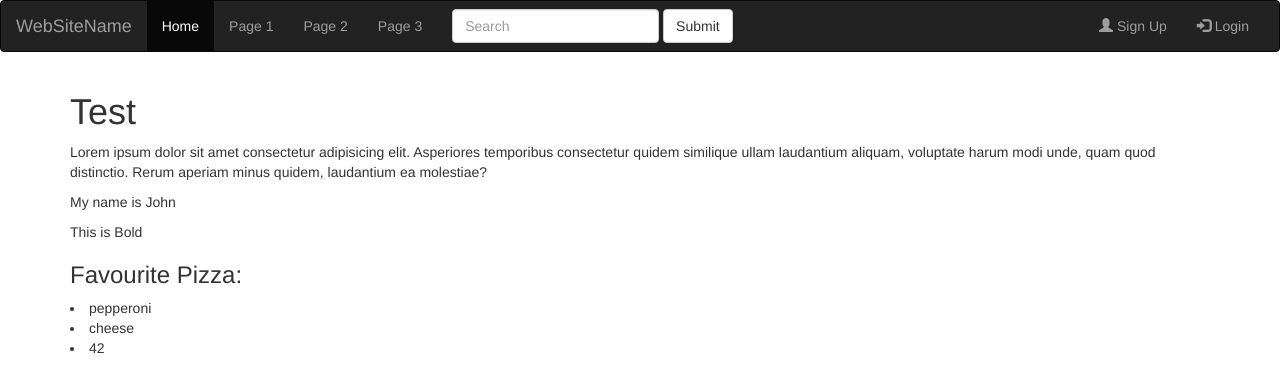
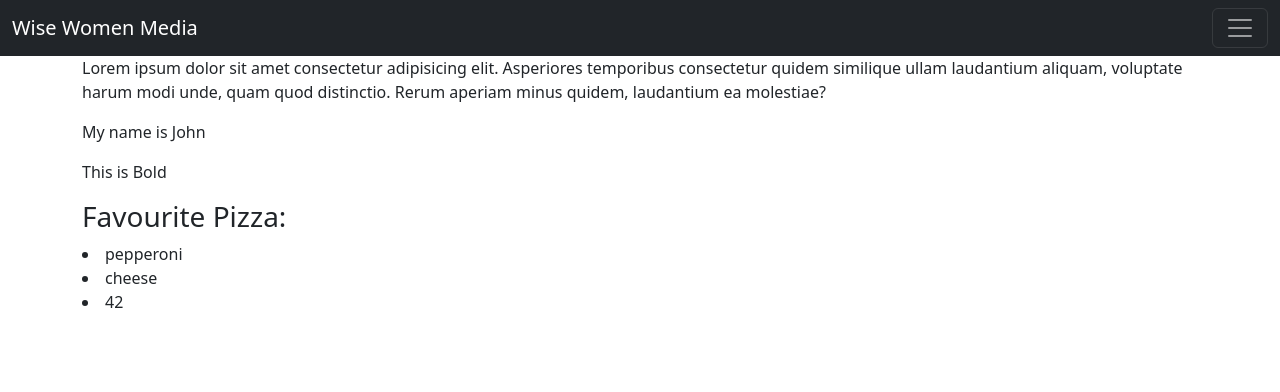
Before and after one commit to savannabergen/Flask-Blog, a Flask app: page / in a window 1280 px wide. Shown: the top 392 px of the page. Run offline with Flask 3, Linux system fonts and the light colour scheme; some libraries are stand-ins or nearby versions.

Commit message:
Updated Navbar

```diff
--- a/templates/base.html
+++ b/templates/base.html
@@ -1,16 +1,22 @@
-<!DOCTYPE html>
+<!doctype html>
 <html lang="en">
-<head>
-    <meta charset="UTF-8">
-    <meta name="viewport" content="width=device-width, initial-scale=1.0">
-    <title>Flask Blog</title>
-    <link rel="stylesheet" href="https://maxcdn.bootstrapcdn.com/bootstrap/3.4.1/css/bootstrap.min.css">
-</head>
-<body>
+  <head>
+    <meta charset="utf-8">
+    <meta name="viewport" content="width=device-width, initial-scale=1">
+    <title>Wise Women Media</title>
+    <link href="https://cdn.jsdelivr.net/npm/bootstrap@5.3.3/dist/css/bootstrap.min.css" rel="stylesheet" integrity="sha384-QWTKZyjpPEjISv5WaRU9OFeRpok6YctnYmDr5pNlyT2bRjXh0JMhjY6hW+ALEwIH" crossorigin="anonymous">
+  </head>
+  <body>
     {% include 'navbar.html' %}
     <div class="container">
     {% block content %}
     {% endblock %}
     </div>
-</body>
+
+    <script src="https://cdn.jsdelivr.net/npm/bootstrap@5.3.3/dist/js/bootstrap.bundle.min.js" integrity="sha384-YvpcrYf0tY3lHB60NNkmXc5s9fDVZLESaAA55NDzOxhy9GkcIdslK1eN7N6jIeHz" crossorigin="anonymous"></script>
+    <script src="https://cdn.jsdelivr.net/npm/@popperjs/core@2.11.8/dist/umd/popper.min.js"
+    integrity="sha384-I7E8VVD/ismYTF4hNIPjVp/Zjvgyol6VFvRkX/vR+Vc4jQkC+hVqc2pM8ODewa9r" crossorigin="anonymous"></script>
+    <script src="https://cdn.jsdelivr.net/npm/bootstrap@5.3.3/dist/js/bootstrap.min.js"
+    integrity="sha384-0pUGZvbkm6XF6gxjEnlmuGrJXVbNuzT9qBBavbLwCsOGabYfZo0T0to5eqruptLy" crossorigin="anonymous"></script>
+  </body>
 </html>
--- a/templates/navbar.html
+++ b/templates/navbar.html
@@ -1,30 +1,41 @@
-<nav class="navbar navbar-inverse">
+<nav class="navbar navbar-dark bg-dark fixed-top">
     <div class="container-fluid">
-      <div class="navbar-header">
-        <button type="button" class="navbar-toggle" data-toggle="collapse" data-target="#myNavbar">
-          <span class="icon-bar"></span>
-          <span class="icon-bar"></span>
-          <span class="icon-bar"></span>
-        </button>
-        <a class="navbar-brand" href="#">WebSiteName</a>
-      </div>
-      <div class="collapse navbar-collapse" id="myNavbar">
-        <ul class="nav navbar-nav">
-          <li class="active"><a href="#">Home</a></li>
-          <li><a href="#">Page 1</a></li>
-          <li><a href="#">Page 2</a></li>
-          <li><a href="#">Page 3</a></li>
-        </ul>
-        <form class="navbar-form navbar-left" action="/action_page.php">
-            <div class="form-group">
-              <input type="text" class="form-control" placeholder="Search">
-            </div>
-            <button type="submit" class="btn btn-default">Submit</button>
+      <a class="navbar-brand" href="{{ url_for('index') }}">Wise Women Media</a>
+      <button class="navbar-toggler" type="button" data-bs-toggle="offcanvas" data-bs-target="#offcanvasDarkNavbar" aria-controls="offcanvasDarkNavbar" aria-label="Toggle navigation">
+        <span class="navbar-toggler-icon"></span>
+      </button>
+      <div class="offcanvas offcanvas-end text-bg-dark" tabindex="-1" id="offcanvasDarkNavbar" aria-labelledby="offcanvasDarkNavbarLabel">
+        <div class="offcanvas-header">
+          <h5 class="offcanvas-title" id="offcanvasDarkNavbarLabel">Wise Women Media</h5>
+          <button type="button" class="btn-close btn-close-white" data-bs-dismiss="offcanvas" aria-label="Close"></button>
+        </div>
+        <div class="offcanvas-body">
+          <ul class="navbar-nav justify-content-end flex-grow-1 pe-3">
+            <li class="nav-item">
+              <a class="nav-link active" aria-current="page" href="{{ url_for('index') }}">Home</a>
+            </li>
+            <li class="nav-item">
+              <a class="nav-link" href=" {{ url_for('user', name='John') }}">User Profile</a>
+            </li>
+            <li class="nav-item dropdown">
+              <a class="nav-link dropdown-toggle" href="#" role="button" data-bs-toggle="dropdown" aria-expanded="false">
+                Dropdown
+              </a>
+              <ul class="dropdown-menu dropdown-menu-dark">
+                <li><a class="dropdown-item" href="#">Action</a></li>
+                <li><a class="dropdown-item" href="#">Another action</a></li>
+                <li>
+                  <hr class="dropdown-divider">
+                </li>
+                <li><a class="dropdown-item" href="#">Something else here</a></li>
+              </ul>
+            </li>
+          </ul>
+          <form class="d-flex mt-3" role="search">
+            <input class="form-control me-2" type="search" placeholder="Search" aria-label="Search">
+            <button class="btn btn-success" type="submit">Search</button>
           </form>
-        <ul class="nav navbar-nav navbar-right">
-          <li><a href="#"><span class="glyphicon glyphicon-user"></span> Sign Up</a></li>
-          <li><a href="#"><span class="glyphicon glyphicon-log-in"></span> Login</a></li>
-        </ul>
+        </div>
       </div>
     </div>
   </nav>
--- a/templates/user.html
+++ b/templates/user.html
@@ -1,8 +1,11 @@
 {% extends 'base.html' %}
 
 {% block content %}
+    <br>
+    <br>
     <h1>Hello, {{ user_name|capitalize }}</h1>
     <p>Lorem ipsum, dolor sit amet consectetur adipisicing elit. Quisquam labore inventore in aspernatur
         dignissimos laudantium quasi, unde fugiat doloribus sed necessitatibus soluta ex
         dolorem quos esse odio adipisci dolores illum?</p>
+
 {% endblock %}
```
